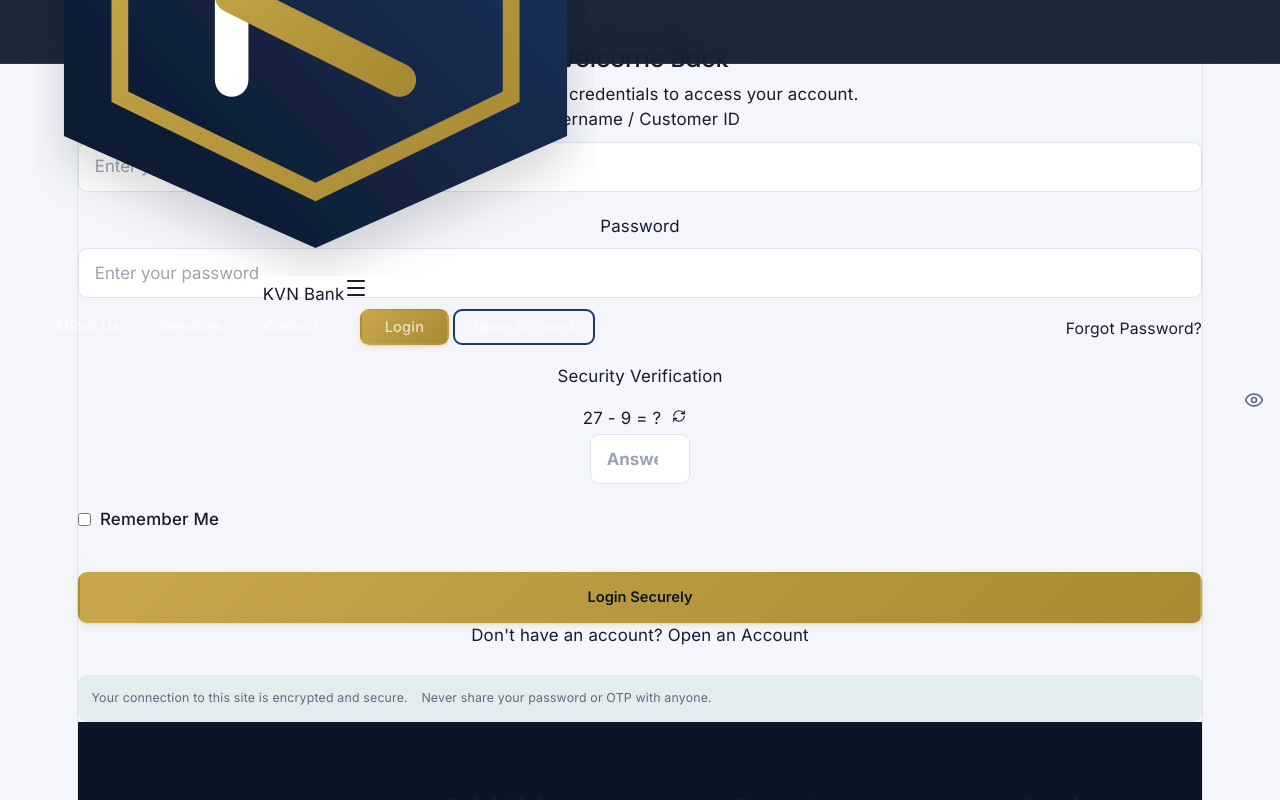
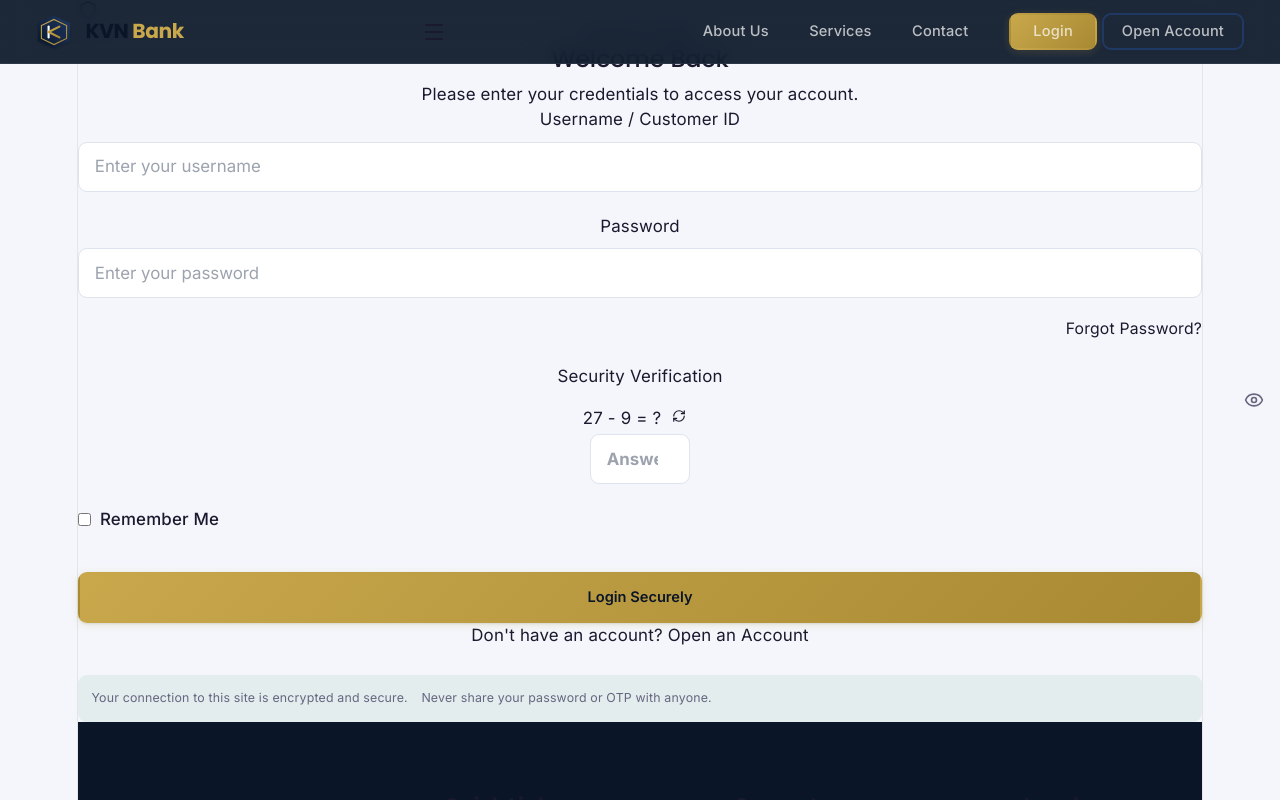
Before and after one commit to VijayNarasimhaKottam/knvbanking, a React (Vite) app: page /login in a window 1280 px wide. Shown: the top 800 px of the page. Built offline with nearby package versions, Linux system fonts and the light colour scheme.

Commit message:
Fix navbar flexbox layout structure

```diff
--- a/src/components/layout/Navbar.jsx
+++ b/src/components/layout/Navbar.jsx
@@ -23,11 +23,10 @@ export default function Navbar({ isPublic }) {
   };
 
   return (
-    <nav className={`${isPublic ? 'public-navbar' : 'app-navbar'} ${scrolled ? 'scrolled' : ''}`}>
-      <div className="nav-container">
-        <Link to={currentUser ? "/dashboard" : "/"} className="logo">
+    <nav className={`${isPublic ? 'public-navbar' : 'topnav'} ${scrolled ? 'scrolled' : ''}`}>
+      <Link to={currentUser ? "/dashboard" : "/"} className="topnav-brand">
         <img src="/assets/logo.svg" alt="KVN Bank Logo" />
-          <span>KVN Bank</span>
+        {isPublic ? <span className="topnav-brand-name">KVN <span>Bank</span></span> : <span>KVN <span>Bank</span></span>}
       </Link>
 
       <button
@@ -48,18 +47,18 @@ export default function Navbar({ isPublic }) {
           </>
         ) : (
           <div className="user-menu">
-              <span className="user-greeting">Welcome, {currentUser?.fullName?.split(' ')[0]}</span>
-              <div className="user-dropdown">
-                <Link to="/profile" className="dropdown-item">
-                  <User size={16} /> Profile
-                </Link>
-                <button onClick={handleLogout} className="dropdown-item text-danger">
-                  <LogOut size={16} /> Logout
+            <div className="user-avatar">
+              {currentUser?.fullName?.charAt(0)}
+            </div>
+            <div className="user-details">
+              <span className="user-name">{currentUser?.fullName}</span>
+              <span className="user-role">Last Login: Just now</span>
+            </div>
+            <button className="btn-icon" onClick={handleLogout} title="Logout">
+              <LogOut size={20} />
             </button>
           </div>
-            </div>
         )}
-        </div>
       </div>
     </nav>
   );
```
Lines whose indentation alone changed are shown as unchanged.
